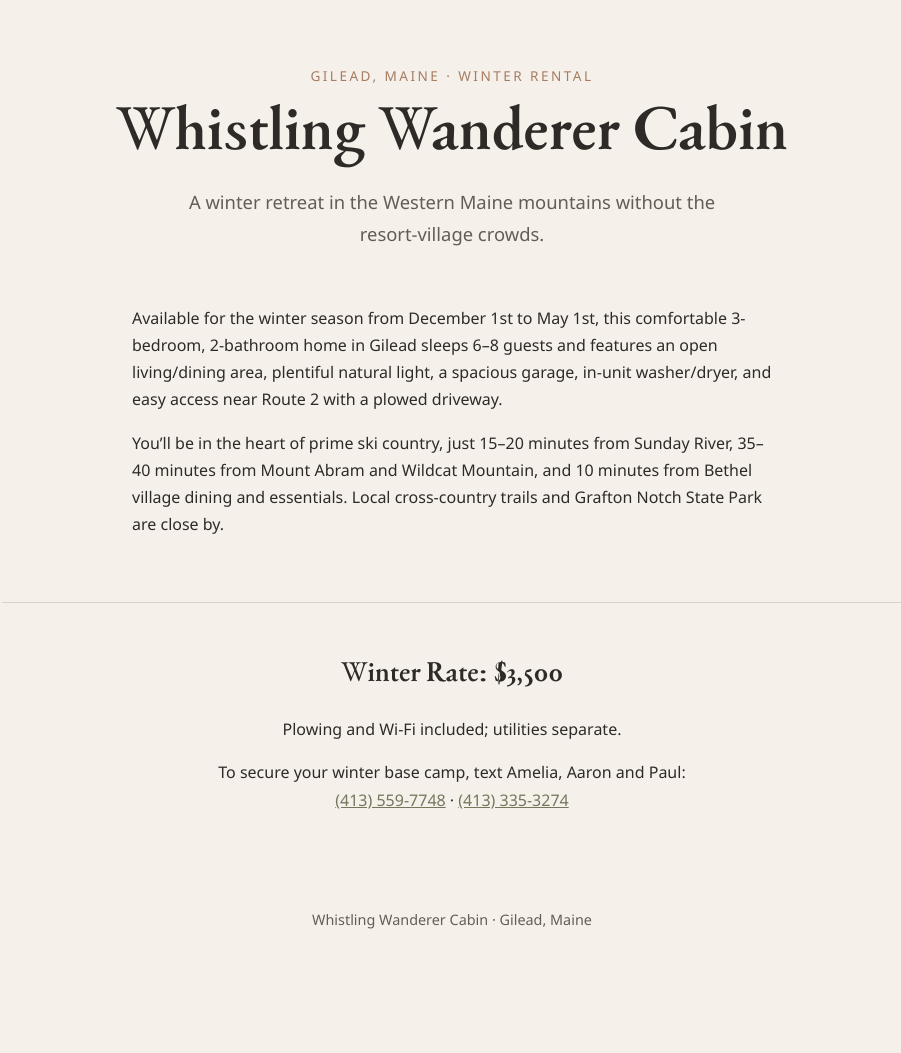
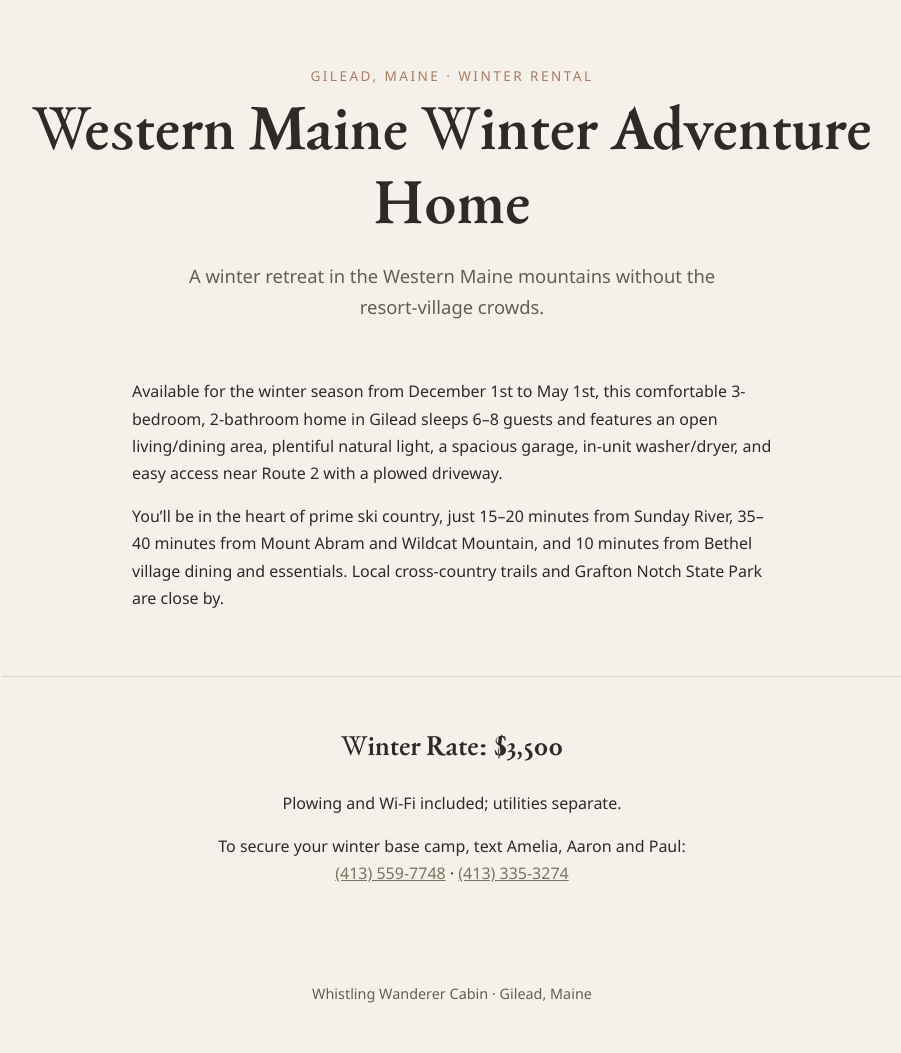
Before and after one commit to ATarren/whistlingwanderer, a Jekyll site: the page built from index.html, in a window 1280 px wide. Shown: the whole page, without its empty margins (188-1089 px from the left). Built offline with Jekyll 4.4.1, drawn with Linux system fonts in a browser that asks for light colours; before the commit the page ends 979 px from its top, so only the background shows below that.

Commit message:
Update home page heading
Co-authored-by: copilot-swe-agent[bot] <198982749+Copilot@users.noreply.github.com>

```diff
--- a/index.html
+++ b/index.html
@@ -4,7 +4,7 @@ title: Family Ski House Rental
 ---
 <header class="hero">
   <p class="eyebrow">Gilead, Maine · Winter Rental</p>
-  <h1>Whistling Wanderer Cabin</h1>
+  <h1>Western Maine Winter Adventure Home</h1>
   <p class="intro">A winter retreat in the Western Maine mountains without the resort-village crowds.</p>
 </header>
 
```
